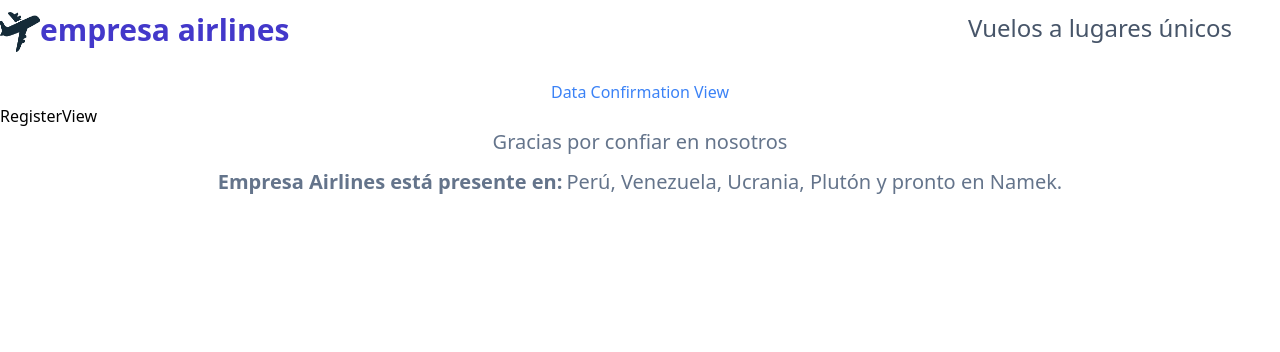
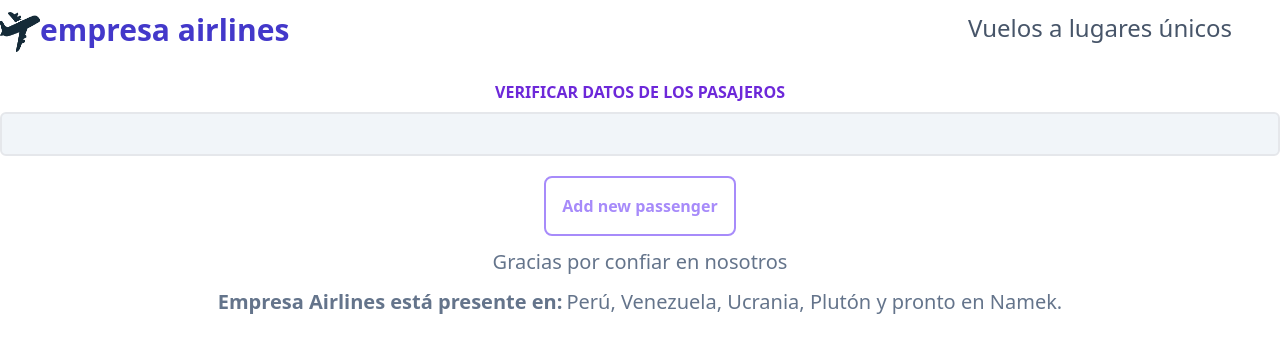
Before and after one commit to hpuentej/Empresa_Airlines-Formulario, a React (Vite) app: page /confirmation in a window 1280 px wide. Shown: the top 352 px of the page. Built offline with nearby package versions, Linux system fonts and the light colour scheme.

Commit message:
avanzando ventana confirmación de datos

```diff
--- a/src/views/confirmation/childrens/data.tsx
+++ b/src/views/confirmation/childrens/data.tsx
@@ -1,12 +1,53 @@
-import { Link } from 'react-router-dom';
+import { Link } from "react-router-dom";
+import { usePassengerStore } from "../../../zustand/formStore";
+import { shallow } from "zustand/shallow";
 
 const Data = () => {
+  // Zustand methods
+  const { clients } = usePassengerStore((state) => ({
+    clients: state.clients
+  }), shallow);
+
+  const passangersView = clients.map((client, index) => {
+    return(
+        <div key={index}  className="flex flex-col mb-2 border-2 border-slate-100 border-b-violet-300 p-2
+        ">
+          <h1>PASAJERO {index + 1}</h1>
+          <ul className="flex">
+            <div className="flex">
+              <li className="mx-2">{client.nacionalidad.toUpperCase()}:</li>
+              <li className="mr-2">{client.nombres} {client.apellidos}</li>
+              <li className="mr-2">{client.tipoDocumento}: {client.numeroDocumento}</li>
+            </div>
+            <div>
+              <button className=" border-2 border-red-400 text-red-400 px-2 rounded
+              hover:border-red-500 hover:text-red-500 mx-10"
+              onClick={() => {
+                const newLista = clients.filter((client) => client !== index);
+              }}
+              >
+                Eliminar
+              </button>
+            </div>
+          </ul>
+        </div>
+    )
+  })
+
   return (
     <>
-      <h1 className="mt-2 text-blue-500 text-center">
-        Data Confirmation View
-      </h1>
-      <Link to="/">RegisterView</Link>
+      <div className="flex flex-col container mx-auto">
+        <h1 className="text-violet-700 font-bold text-center p-2">
+          VERIFICAR DATOS DE LOS PASAJEROS
+        </h1>
+        <div className="grid grid-rows-4 justify-items-start container mx-auto bg-slate-100 rounded-md p-5 border-2 border-gray-200 mb-5"
+        >
+          {passangersView}
+        </div>
+        <button className="border-2 p-4 border-violet-400 font-semibold rounded-lg text-violet-400 mx-auto hover:border-violet-600 hover:text-violet-600 mb-3">
+          <Link to="/form">Add new passenger</Link>
+        </button>
+      </div>
     </>
   );
 };
--- a/src/views/form/childrens/data.tsx
+++ b/src/views/form/childrens/data.tsx
@@ -19,8 +19,7 @@ interface FormData {
 const Data = () => {
 
   // Zustand methods
-  const { count, clients } = usePassengerStore((state) => ({
-    count: state.count,
+  const { clients } = usePassengerStore((state) => ({
     clients: state.clients
   }), shallow);
 
@@ -49,6 +48,7 @@ const Data = () => {
     <>
       <form onSubmit={onSubmit} className="mb-10">
         <div className="flex flex-col mb-2">
+          { clients.length === 4   && <h1 className="text-orange-500 mb-5">El número de pasajeros agregados ya es 4. Click en revisar los datos ingresados</h1> }
           <label>NOMBRES</label>
           <input
             className="border-2 rounded p-2 focus:outline-none focus:bg-white focus:border-violet-500"
@@ -147,7 +147,9 @@ const Data = () => {
             disabled= {!isValid}
             onClick={() => {
               const client =  getValues()
+              console.log(client)
               clients.length < 4 ? addClient(client) : alert("Solo se pueden agregar 4 pasajeros")
+              isSubmitSuccessful && console.log(clients)
             }}
           >
             Add Passenger
```
Also changed, not shown: src/zustand/formStore.ts (+4 -3 lines).
